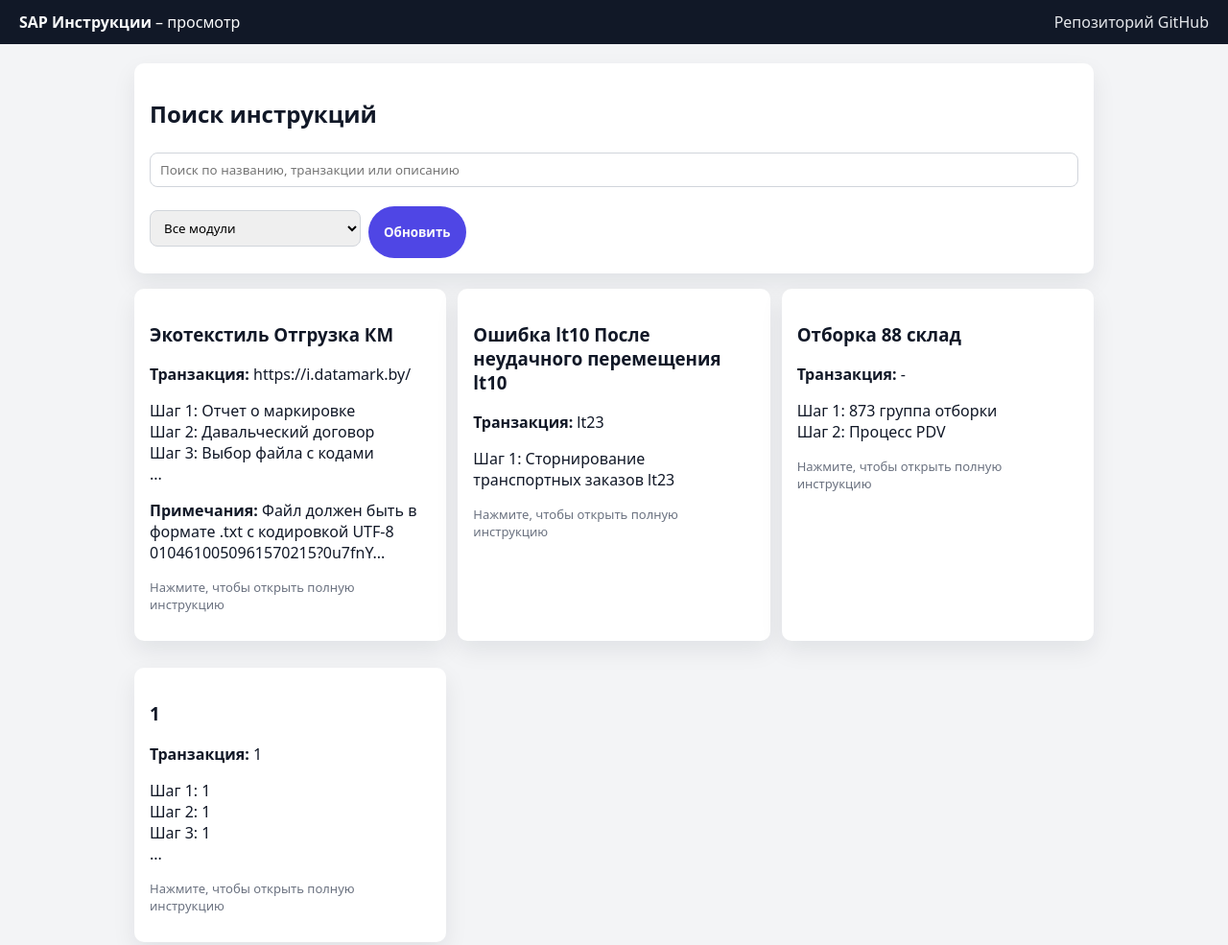
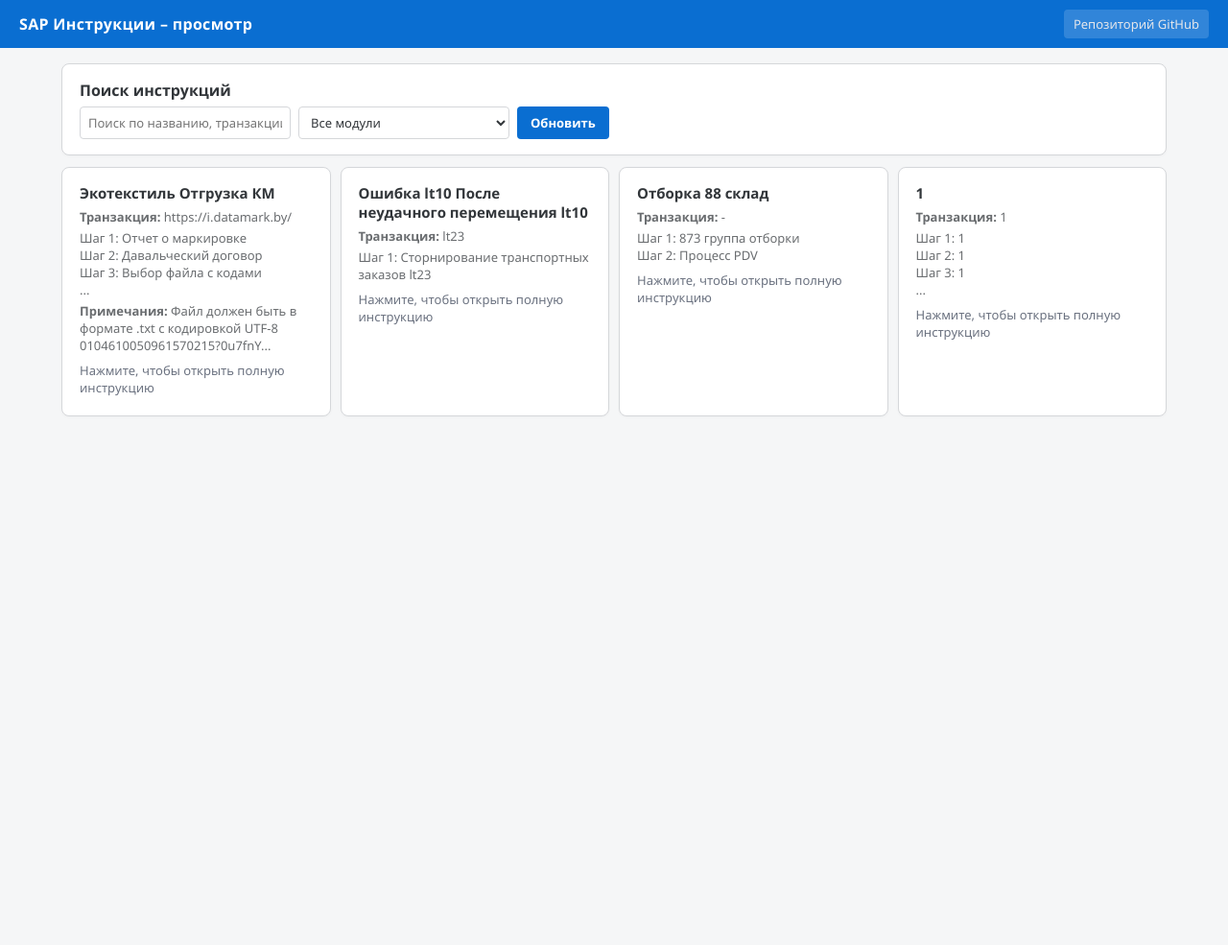
Before and after one commit to GazonSGP/sap, a plain HTML site: page index.html in a window 1280 px wide. Shown: the top 985 px of the page at 96% size. After the commit the page ends 800 px from the top, so only its background shows below. Drawn offline with Linux system fonts and the light colour scheme.

Commit message:
Update styles.css

```diff
--- a/css/styles.css
+++ b/css/styles.css
@@ -1,108 +1,206 @@
+/* ===== БАЗА (фон, шрифты) ===== */
+:root {
+  --sap-bg: #f5f6f7;
+  --sap-shell: #0a6ed1;
+  --sap-shell-text: #ffffff;
+  --sap-card-bg: #ffffff;
+  --sap-border: #d5d7da;
+  --sap-border-strong: #89919a;
+  --sap-text-main: #32363a;
+  --sap-text-subtle: #6a6d70;
+  --sap-accent: #0a6ed1;
+  --sap-accent-soft: #e5f0fa;
+  --sap-danger: #bb0000;
+}
+
+* {
+  box-sizing: border-box;
+}
+
 body {
-  font-family: system-ui, -apple-system, BlinkMacSystemFont, 'Segoe UI', sans-serif;
+  font-family: "Segoe UI", system-ui, -apple-system, BlinkMacSystemFont, sans-serif;
   margin: 0;
   padding: 0;
-  background: #f3f4f6;
-  color: #111827;
+  background: var(--sap-bg);
+  color: var(--sap-text-main);
 }
 
+/* ===== ШАПКА как SAP Fiori shell bar ===== */
 header {
-  background: #111827;
-  color: #f9fafb;
-  padding: 12px 20px;
+  background: var(--sap-shell);
+  color: var(--sap-shell-text);
+  padding: 10px 20px;
   display: flex;
   justify-content: space-between;
   align-items: center;
 }
 
+header div {
+  font-weight: 600;
+  letter-spacing: 0.02em;
+}
+
+header a {
+  font-size: 13px;
+  padding: 6px 10px;
+  border-radius: 4px;
+  background: rgba(255, 255, 255, 0.16);
+  text-decoration: none;
+}
+
+/* ===== КОНТЕЙНЕР ===== */
 main {
-  padding: 20px;
-  max-width: 1000px;
+  padding: 16px 24px 24px;
+  max-width: 1200px;
   margin: 0 auto;
 }
 
+/* ===== КАРТОЧКИ (Fiori cards) ===== */
 .card {
-  background: #ffffff;
-  border-radius: 10px;
-  padding: 16px;
-  box-shadow: 0 10px 25px rgba(15, 23, 42, 0.08);
-  margin-bottom: 16px;
-  box-sizing: border-box;
+  background: var(--sap-card-bg);
+  border-radius: 0.5rem;
+  border: 1px solid var(--sap-border);
+  padding: 16px 18px;
+  margin-bottom: 12px;
+  box-shadow: 0 1px 3px rgba(0, 0, 0, 0.03);
+}
+
+.card h2,
+.card h3 {
+  margin-top: 0;
+  margin-bottom: 6px;
+  font-size: 16px;
+  font-weight: 600;
+}
+
+.card p {
+  margin: 4px 0;
+  font-size: 13px;
+  color: var(--sap-text-subtle);
+}
+
+/* ===== СПИСОК ИНСТРУКЦИЙ (плитки) ===== */
+.list {
+  display: grid;
+  grid-template-columns: repeat(auto-fill, minmax(280px, 1fr));
+  gap: 10px;
+}
+
+.instruction-card {
+  cursor: pointer;
+  transition: box-shadow 0.15s ease, transform 0.1s ease, border-color 0.15s ease;
+}
+
+.instruction-card:hover {
+  box-shadow: 0 4px 10px rgba(0, 0, 0, 0.08);
+  transform: translateY(-1px);
+  border-color: var(--sap-border-strong);
+}
+
+.instruction-card h3 {
+  font-size: 15px;
+  margin-bottom: 6px;
+  color: var(--sap-text-main);
+}
+
+.instruction-card p {
+  font-size: 13px;
+}
+
+/* не вылезаем за карточку при длинных строках */
+.card,
+.card h3,
+.card p {
   word-wrap: break-word;
   overflow-wrap: anywhere;
 }
 
-.card h3,
-.card p,
-.card li {
-  word-wrap: break-word;
-  overflow-wrap: anywhere;
+/* ===== ПОЛЯ ВВОДА / ФИЛЬТР ===== */
+input,
+select {
+  font-family: inherit;
+  font-size: 13px;
+  padding: 6px 8px;
+  border-radius: 4px;
+  border: 1px solid var(--sap-border);
+  background: #ffffff;
+  color: var(--sap-text-main);
+  outline: none;
 }
 
-input,
-select,
+input:focus,
+select:focus {
+  border-color: var(--sap-accent);
+  box-shadow: 0 0 0 1px var(--sap-accent-soft);
+}
+
+input {
+  min-width: 220px;
+}
+
+/* ===== КНОПКИ ===== */
 button {
   font-family: inherit;
+  font-size: 13px;
+  border: none;
+  border-radius: 4px;
+  padding: 7px 14px;
+  cursor: pointer;
+  background: var(--sap-accent);
+  color: #ffffff;
+  font-weight: 600;
+  display: inline-flex;
+  align-items: center;
+  gap: 4px;
 }
 
-input,
-select {
-  width: 100%;
-  padding: 8px 10px;
-  margin: 4px 0 12px;
-  border-radius: 8px;
-  border: 1px solid #d1d5db;
-  box-sizing: border-box;
-}
-
-button {
-  border: none;
-  border-radius: 999px;
-  padding: 8px 16px;
-  cursor: pointer;
-  background: #4f46e5;
-  color: #f9fafb;
-  font-weight: 600;
+button:hover {
+  background: #085caf;
 }
 
 button.secondary {
-  background: #e5e7eb;
-  color: #111827;
+  background: #ffffff;
+  color: var(--sap-text-main);
+  border: 1px solid var(--sap-border);
+}
+
+button.secondary:hover {
+  background: #f0f4f7;
 }
 
 button.danger {
-  background: #dc2626;
-  color: #f9fafb;
+  background: var(--sap-danger);
 }
 
-.list {
-  display: grid;
-  grid-template-columns: repeat(auto-fill, minmax(260px, 1fr));
-  gap: 12px;
+button.danger:hover {
+  background: #a00000;
 }
 
+/* ===== БЭДЖИ / МЕЛКИЙ ТЕКСТ ===== */
 .badge {
   display: inline-flex;
   align-items: center;
   padding: 2px 8px;
   border-radius: 999px;
-  font-size: 12px;
-  background: #e5e7eb;
-  color: #374151;
+  font-size: 11px;
+  background: var(--sap-accent-soft);
+  color: var(--sap-accent);
 }
 
+/* ===== МЕДИА ПРЕВЬЮ ===== */
 .media-thumb {
   max-width: 100%;
-  max-height: 180px;
-  border-radius: 8px;
-  margin-bottom: 8px;
+  max-height: 200px;
+  border-radius: 6px;
+  margin-top: 6px;
+  display: block;
 }
 
-/* Модальное окно просмотра инструкции */
+/* ===== МОДАЛЬНОЕ ОКНО ===== */
 .modal-backdrop {
   position: fixed;
   inset: 0;
-  background: rgba(15, 23, 42, 0.55);
+  background: rgba(15, 23, 42, 0.45);
   display: flex;
   justify-content: center;
   align-items: center;
@@ -110,13 +208,14 @@ button.danger {
 }
 
 .modal-window {
-  background: #ffffff;
-  border-radius: 16px;
-  max-width: 720px;
+  background: var(--sap-card-bg);
+  border-radius: 0.5rem;
+  max-width: 760px;
   width: 100%;
   max-height: 90vh;
-  padding: 16px 20px;
-  box-shadow: 0 20px 40px rgba(15, 23, 42, 0.4);
+  padding: 16px 18px;
+  border: 1px solid var(--sap-border);
+  box-shadow: 0 8px 20px rgba(0, 0, 0, 0.25);
   display: flex;
   flex-direction: column;
 }
@@ -126,20 +225,33 @@ button.danger {
   justify-content: space-between;
   align-items: center;
   gap: 8px;
-  margin-bottom: 12px;
+  margin-bottom: 10px;
+}
+
+.modal-header h2 {
+  font-size: 16px;
+  margin: 0;
 }
 
 .modal-body {
   overflow-y: auto;
-  padding-right: 6px;
+  padding-right: 4px;
+  font-size: 13px;
 }
 
-.modal-body ol {
-  padding-left: 20px;
+.modal-body h3 {
+  margin-top: 10px;
+  margin-bottom: 4px;
+  font-size: 14px;
 }
 
+.modal-body div {
+  margin-bottom: 4px;
+}
+
+/* блок с медиа внутри модалки */
 .modal-media {
-  margin-top: 12px;
+  margin-top: 10px;
   display: grid;
   grid-template-columns: repeat(auto-fill, minmax(220px, 1fr));
   gap: 8px;
@@ -148,10 +260,10 @@ button.danger {
 .modal-media img,
 .modal-media video {
   width: 100%;
-  border-radius: 8px;
+  border-radius: 6px;
 }
 
-/* Лайтбокс для картинок */
+/* ===== ЛАЙТБОКС ДЛЯ КАРТИНОК ===== */
 .image-lightbox {
   position: fixed;
   inset: 0;
@@ -170,6 +282,23 @@ button.danger {
 .image-lightbox-inner img {
   max-width: 100%;
   max-height: 95vh;
-  border-radius: 16px;
+  border-radius: 12px;
   box-shadow: 0 20px 40px rgba(15, 23, 42, 0.6);
 }
+
+/* ===== АДАПТИВ ===== */
+@media (max-width: 640px) {
+  main {
+    padding: 12px;
+  }
+
+  .list {
+    grid-template-columns: 1fr;
+  }
+
+  header {
+    flex-direction: column;
+    align-items: flex-start;
+    gap: 4px;
+  }
+}
```
